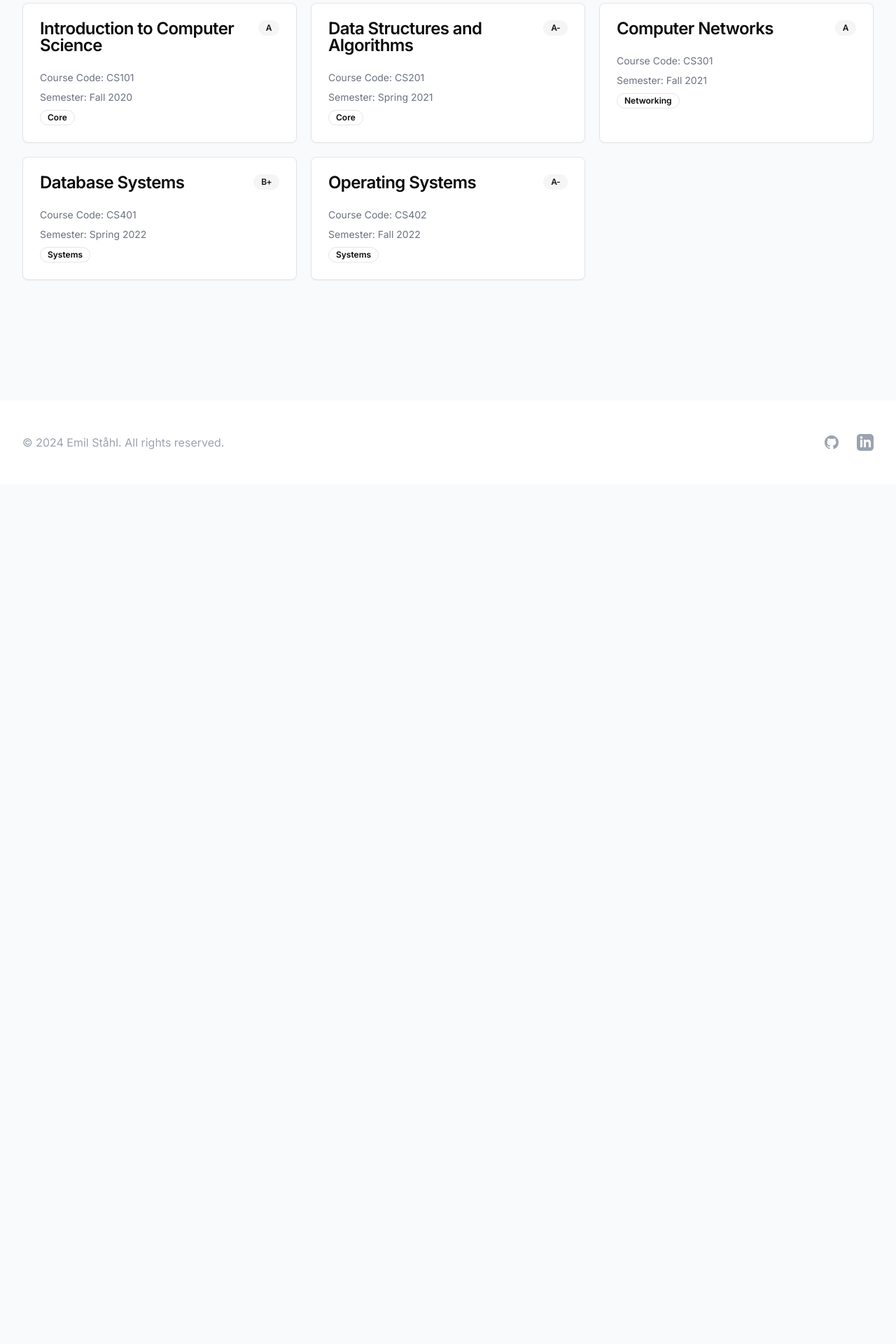
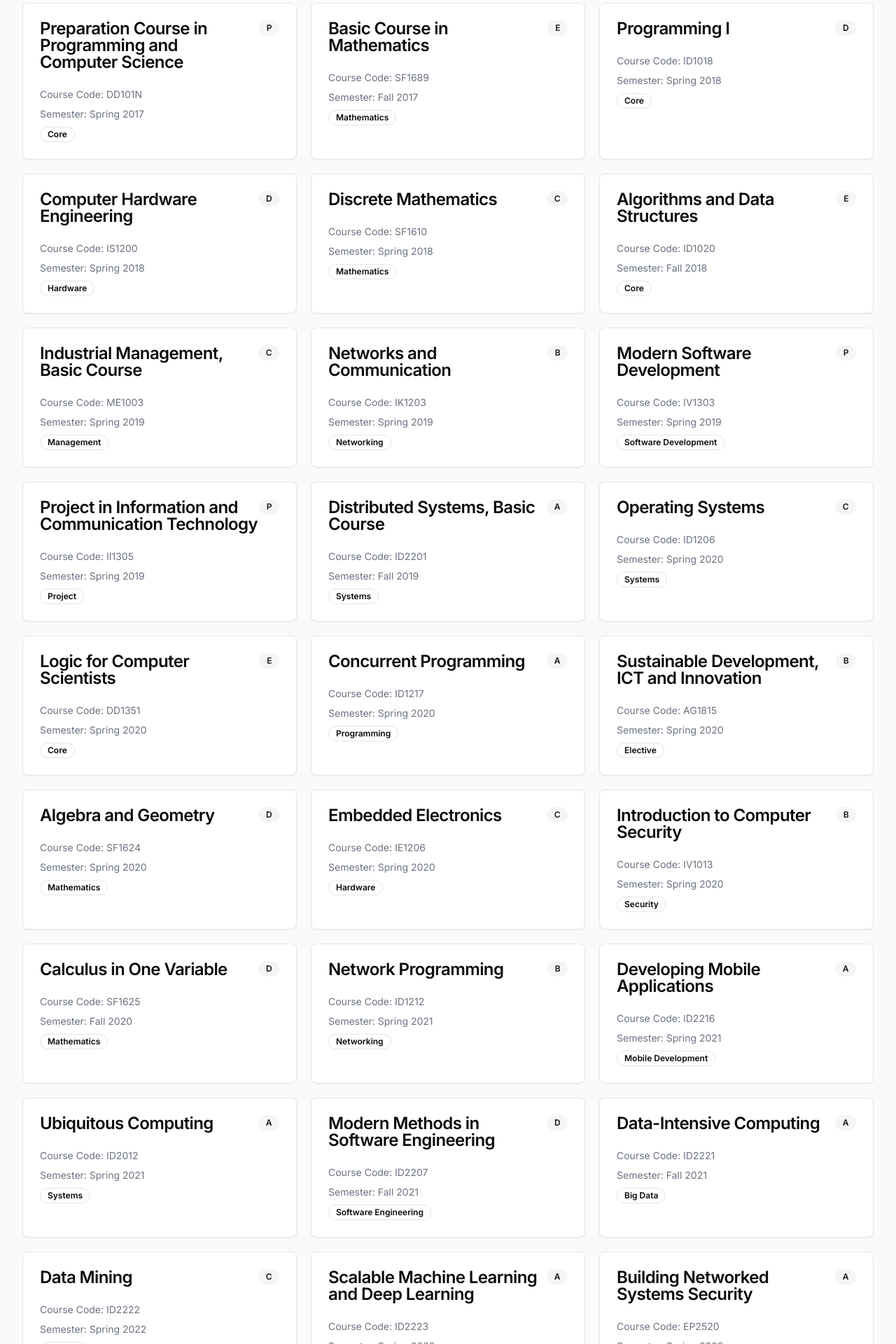
Before and after one commit to emilstahl97/emilstahl97.github.io, a Next.js app: page /courses in a window 1280 px wide. Shown: the part 320-2240 px from the top of the page at 70% size. Before the commit the page ends 1012 px from the top, so only its background shows below. Built offline with nearby package versions, Linux system fonts and the light colour scheme.

Commit message:
add courses

```diff
--- a/components/Courses.tsx
+++ b/components/Courses.tsx
@@ -4,44 +4,7 @@ import { motion } from 'framer-motion'
 import { useInView } from 'react-intersection-observer'
 import { Card, CardContent, CardHeader, CardTitle } from "@/components/ui/card"
 import { Badge } from "@/components/ui/badge"
-
-const courses = [
-  {
-    name: "Introduction to Computer Science",
-    code: "CS101",
-    grade: "A",
-    semester: "Fall 2020",
-    category: "Core"
-  },
-  {
-    name: "Data Structures and Algorithms",
-    code: "CS201",
-    grade: "A-",
-    semester: "Spring 2021",
-    category: "Core"
-  },
-  {
-    name: "Computer Networks",
-    code: "CS301",
-    grade: "A",
-    semester: "Fall 2021",
-    category: "Networking"
-  },
-  {
-    name: "Database Systems",
-    code: "CS401",
-    grade: "B+",
-    semester: "Spring 2022",
-    category: "Systems"
-  },
-  {
-    name: "Operating Systems",
-    code: "CS402",
-    grade: "A-",
-    semester: "Fall 2022",
-    category: "Systems"
-  }
-]
+import { courses } from '@/data/courses'
 
 export default function Courses() {
   const [ref, inView] = useInView({
--- a/components/Header.tsx
+++ b/components/Header.tsx
@@ -15,7 +15,7 @@ export default function Header() {
         <div className="w-full py-6 flex items-center justify-between border-b border-indigo-500 lg:border-none">
           <div className="flex items-center">
             <Link href="/" className="text-primary hover:text-primary/90">
-              <span className="sr-only">John Doe</span>
+              <span className="sr-only">Emil Ståhl</span>
               <FontAwesomeIcon
                 icon={faCode}
                 className="h-10 w-10"
--- /dev/null
+++ b/data/courses.ts
@@ -0,0 +1,240 @@
+export const courses = [
+    {
+      name: "Preparation Course in Programming and Computer Science",
+      code: "DD101N",
+      grade: "P",
+      semester: "Spring 2017",
+      category: "Core"
+    },
+    {
+      name: "Basic Course in Mathematics",
+      code: "SF1689",
+      grade: "E",
+      semester: "Fall 2017",
+      category: "Mathematics"
+    },
+    {
+      name: "Programming I",
+      code: "ID1018",
+      grade: "D",
+      semester: "Spring 2018",
+      category: "Core"
+    },
+    {
+      name: "Computer Hardware Engineering",
+      code: "IS1200",
+      grade: "D",
+      semester: "Spring 2018",
+      category: "Hardware"
+    },
+    {
+      name: "Discrete Mathematics",
+      code: "SF1610",
+      grade: "C",
+      semester: "Spring 2018",
+      category: "Mathematics"
+    },
+    {
+      name: "Algorithms and Data Structures",
+      code: "ID1020",
+      grade: "E",
+      semester: "Fall 2018",
+      category: "Core"
+    },
+    {
+      name: "Industrial Management, Basic Course",
+      code: "ME1003",
+      grade: "C",
+      semester: "Spring 2019",
+      category: "Management"
+    },
+    {
+      name: "Networks and Communication",
+      code: "IK1203",
+      grade: "B",
+      semester: "Spring 2019",
+      category: "Networking"
+    },
+    {
+      name: "Modern Software Development",
+      code: "IV1303",
+      grade: "P",
+      semester: "Spring 2019",
+      category: "Software Development"
+    },
+    {
+      name: "Project in Information and Communication Technology",
+      code: "II1305",
+      grade: "P",
+      semester: "Spring 2019",
+      category: "Project"
+    },
+    {
+      name: "Distributed Systems, Basic Course",
+      code: "ID2201",
+      grade: "A",
+      semester: "Fall 2019",
+      category: "Systems"
+    },
+    {
+      name: "Operating Systems",
+      code: "ID1206",
+      grade: "C",
+      semester: "Spring 2020",
+      category: "Systems"
+    },
+    {
+      name: "Logic for Computer Scientists",
+      code: "DD1351",
+      grade: "E",
+      semester: "Spring 2020",
+      category: "Core"
+    },
+    {
+      name: "Concurrent Programming",
+      code: "ID1217",
+      grade: "A",
+      semester: "Spring 2020",
+      category: "Programming"
+    },
+    {
+      name: "Sustainable Development, ICT and Innovation",
+      code: "AG1815",
+      grade: "B",
+      semester: "Spring 2020",
+      category: "Elective"
+    },
+    {
+      name: "Algebra and Geometry",
+      code: "SF1624",
+      grade: "D",
+      semester: "Spring 2020",
+      category: "Mathematics"
+    },
+    {
+      name: "Embedded Electronics",
+      code: "IE1206",
+      grade: "C",
+      semester: "Spring 2020",
+      category: "Hardware"
+    },
+    {
+      name: "Introduction to Computer Security",
+      code: "IV1013",
+      grade: "B",
+      semester: "Spring 2020",
+      category: "Security"
+    },
+    {
+      name: "Calculus in One Variable",
+      code: "SF1625",
+      grade: "D",
+      semester: "Fall 2020",
+      category: "Mathematics"
+    },
+    {
+      name: "Network Programming",
+      code: "ID1212",
+      grade: "B",
+      semester: "Spring 2021",
+      category: "Networking"
+    },
+    {
+      name: "Developing Mobile Applications",
+      code: "ID2216",
+      grade: "A",
+      semester: "Spring 2021",
+      category: "Mobile Development"
+    },
+    {
+      name: "Ubiquitous Computing",
+      code: "ID2012",
+      grade: "A",
+      semester: "Spring 2021",
+      category: "Systems"
+    },
+    {
+      name: "Modern Methods in Software Engineering",
+      code: "ID2207",
+      grade: "D",
+      semester: "Fall 2021",
+      category: "Software Engineering"
+    },
+    {
+      name: "Data-Intensive Computing",
+      code: "ID2221",
+      grade: "A",
+      semester: "Fall 2021",
+      category: "Big Data"
+    },
+    {
+      name: "Data Mining",
+      code: "ID2222",
+      grade: "C",
+      semester: "Spring 2022",
+      category: "Big Data"
+    },
+    {
+      name: "Scalable Machine Learning and Deep Learning",
+      code: "ID2223",
+      grade: "A",
+      semester: "Spring 2022",
+      category: "AI/ML"
+    },
+    {
+      name: "Building Networked Systems Security",
+      code: "EP2520",
+      grade: "A",
+      semester: "Spring 2022",
+      category: "Security"
+    },
+    {
+      name: "Internetworking",
+      code: "IK1552",
+      grade: "B",
+      semester: "Spring 2022",
+      category: "Networking"
+    },
+    {
+      name: "Research Methodology and Scientific Writing",
+      code: "II2202",
+      grade: "B",
+      semester: "Fall 2022",
+      category: "Research"
+    },
+    {
+      name: "Mobile Networks and Services",
+      code: "IK2560",
+      grade: "C",
+      semester: "Spring 2023",
+      category: "Networking"
+    },
+    {
+      name: "Calculus in Several Variables",
+      code: "SF1626",
+      grade: "D",
+      semester: "Spring 2023",
+      category: "Mathematics"
+    },
+    {
+      name: "Intercultural Competence",
+      code: "LS1600",
+      grade: "P",
+      semester: "Spring 2023",
+      category: "Elective"
+    },
+    {
+      name: "Software Defined Networking and Network Functions Virtualization",
+      code: "IK2220",
+      grade: "A",
+      semester: "Spring 2023",
+      category: "Networking"
+    },
+    {
+      name: "Degree Project in Computer Science and Engineering",
+      code: "DA240X",
+      grade: "P",
+      semester: "Fall 2024",
+      category: "Thesis"
+    }
+  ];
```
